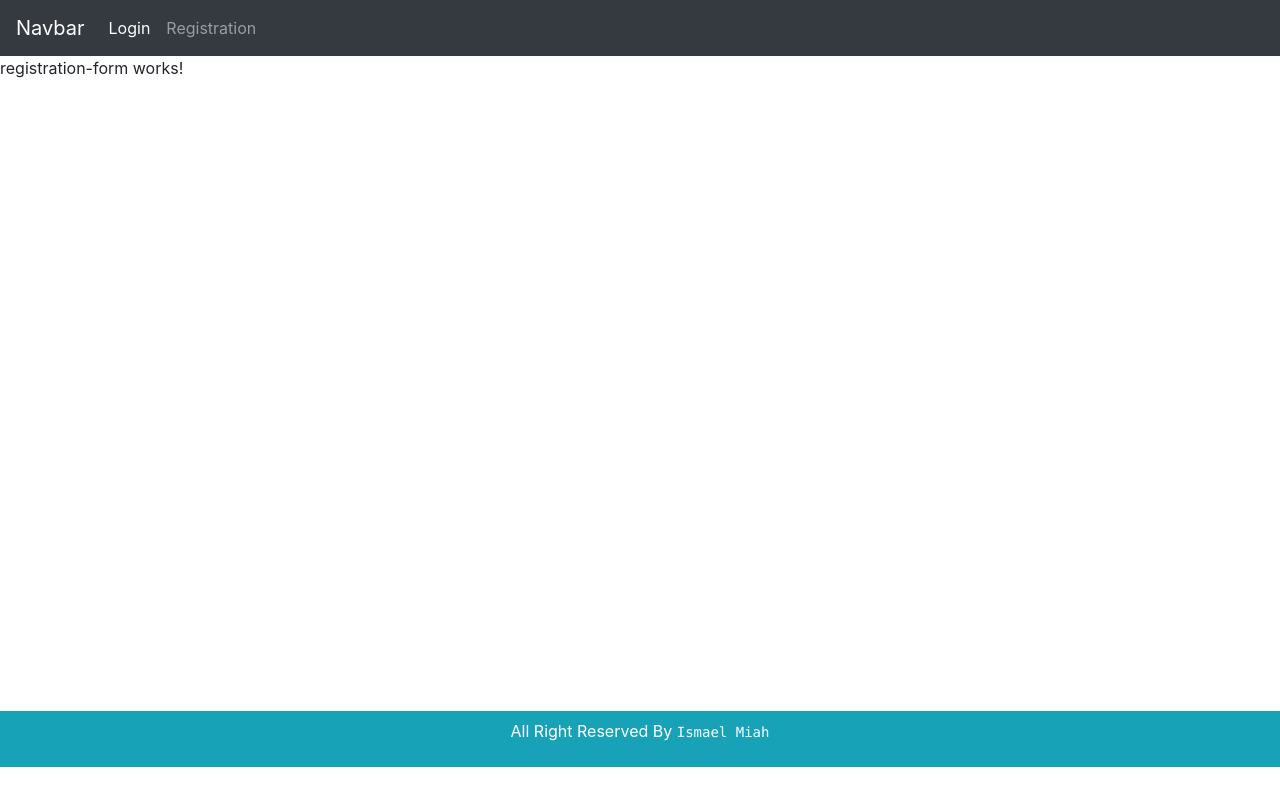
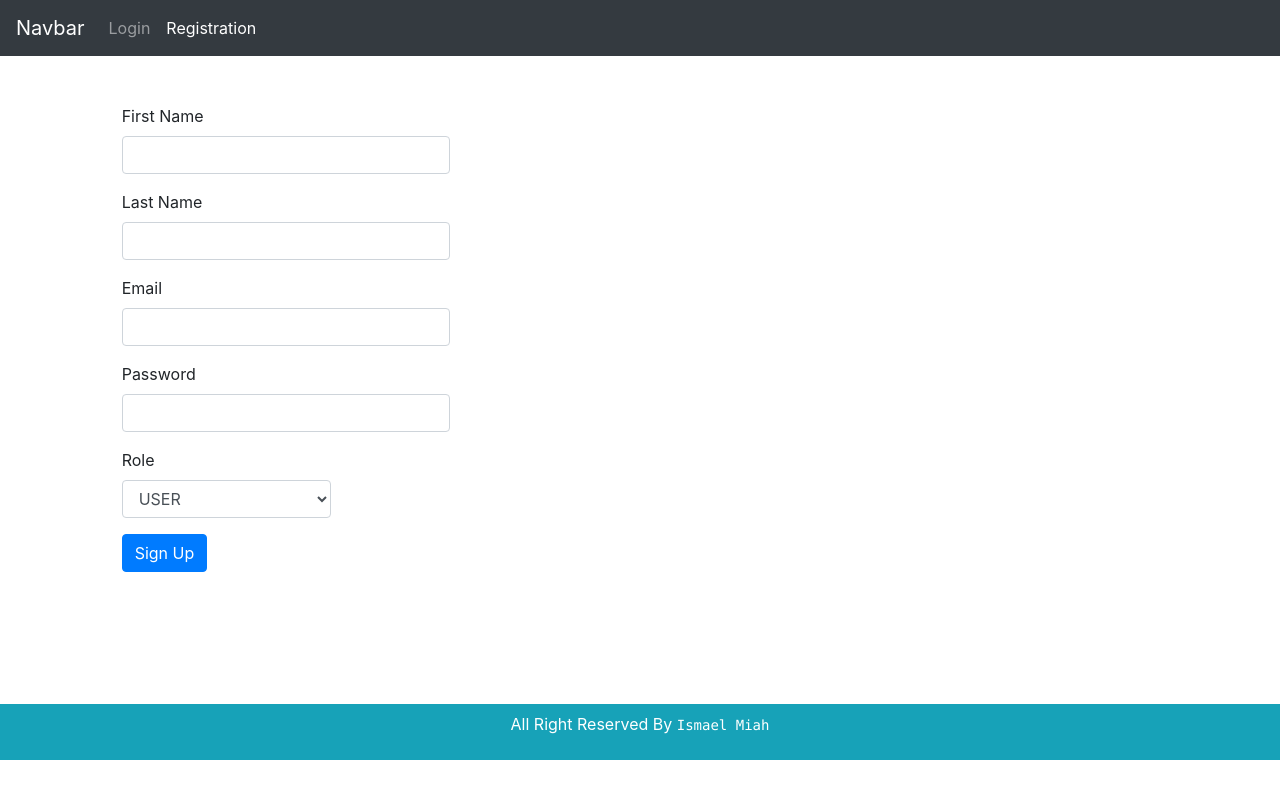
Before and after one commit to ismaelmiah/LoginRegistrationWithAngular, an Angular app in the folder LoginRegistration/: page /register in a window 1280 px wide. Built offline with nearby package versions, Linux system fonts and the light colour scheme.

Commit message:
Registration Form Validating

```diff
--- /dev/null
+++ b/LoginRegistration/src/app/Utils/CustomValidators.ts
@@ -0,0 +1,58 @@
+import { FormControl, FormGroup } from '@angular/forms';
+
+export class CustomValidators {
+  static mailFormat(control: FormControl): { [key: string]: boolean } {
+    var EMAIL_REGEXP = /^(([^<>()\[\]\\.,;:\s@"]+(\.[^<>()\[\]\\.,;:\s@"]+)*)|(".+"))@((\[[0-9]{1,3}\.[0-9]{1,3}\.[0-9]{1,3}\.[0-9]{1,3}])|(([a-zA-Z\-0-9]+\.)+[a-zA-Z]{2,}))$/;
+    if (control.value != '' && !EMAIL_REGEXP.test(control.value)) {
+      return { incorrectMailFormat: true };
+    }
+    return null;
+  }
+
+  static nameFormat(control: FormControl): { [s: string]: boolean } {
+    var NAME_REGEXP = /^[a-zA-Z ]*$/;
+    if (control.value != '' && !NAME_REGEXP.test(control.value)) {
+      return { incorrectNameFormat: true };
+    }
+    return null;
+  }
+
+  static checkPasswords(control: FormControl) {
+    let hasNumber = /\d/.test(control.value);
+    let hasUpper = /[A-Z]/.test(control.value);
+    let hasLower = /[a-z]/.test(control.value);
+    const valid = hasNumber && hasUpper && hasLower;
+    if (!valid) {
+      return { invalidPassword: true };
+    }
+    return null;
+  }
+
+  static getErrorForPassword(field: string, signUpForm: FormGroup): string {
+    return signUpForm.controls[field].hasError('required')
+      ? 'This field is required!'
+      : signUpForm.controls[field].hasError('invalidPassword')
+      ? 'Password has at least 1 Uppercase, 1 Lowercase, 1 Number'
+      : signUpForm.controls[field].hasError('minlength')
+      ? 'Password must be at least 6 characters length'
+      : '';
+  }
+
+  static getErrorForNameField(field: string, signUpForm: FormGroup): string {
+    return signUpForm.controls[field].hasError('required')
+      ? 'This field is required!'
+      : signUpForm.controls[field].hasError('incorrectNameFormat')
+      ? 'Not a valid name'
+      : signUpForm.controls[field].hasError('minlength')
+      ? 'Required length is at least 3 characters'
+      : '';
+  }
+
+  static getErrorForEmailField(field: string, signUpForm: FormGroup): string {
+    return signUpForm.controls[field].hasError('required')
+      ? 'This field is required!'
+      : signUpForm.controls[field].hasError('incorrectMailFormat')
+      ? 'Not a valid email address'
+      : '';
+  }
+}
--- a/LoginRegistration/src/app/login/components/login-form/login-form.component.html
+++ b/LoginRegistration/src/app/login/components/login-form/login-form.component.html
@@ -1,32 +1,7 @@
-<div class="card">
-  <h4 class="card-header">Login</h4>
-  <div class="card-body">
-    <form [formGroup]="loginForm" (ngSubmit)="onSubmit()">
-      <div class="form-group">
-        <label for="username">Username</label>
-        <input
-          type="text"
-          formControlName="email"
-          class="form-control"
-        />
-      </div>
-      <div class="form-group">
-        <label for="password">Password</label>
-        <input
-          type="password"
-          formControlName="password"
-          class="form-control"
-        />
-      </div>
-      <div class="form-group">
-        <button class="btn btn-primary">
-          <span
-            class="spinner-border spinner-border-sm mr-1"
-          ></span>
-          Login
-        </button>
-        <a routerLink="../register" class="btn btn-link">Register</a>
-      </div>
-    </form>
+<div class="row"  style="max-width: 100%;">
+  <div class="col-xl-1"></div>
+  <div class="col-xl-7">
+    <p>Login Form</p>
   </div>
+  <div class="col-xl-4"></div>
 </div>
--- a/LoginRegistration/src/app/registration/components/registration-form/registration-form.component.html
+++ b/LoginRegistration/src/app/registration/components/registration-form/registration-form.component.html
@@ -1 +1,84 @@
-<p>registration-form works!</p>
+<div class="row" style="max-width: 100%">
+  <div class="col-xl-1"></div>
+  <div class="col-xl-7">
+    <form [formGroup]="signUpForm" (ngSubmit)="onSubmit()">
+      <div class="form-group col-md-6">
+        <label for="firstname">First Name</label>
+        <input
+          type="text"
+          class="form-control"
+          formControlName="firstName"
+          id="firstname"
+        />
+        <span
+      class="help-block text-danger"
+      *ngIf="
+        !signUpForm.get('firstName').valid &&
+        signUpForm.get('firstName').touched
+      "
+      >{{ getErrorForNameField('firstName')}}</span
+    >
+      </div>
+      <div class="form-group col-md-6">
+        <label for="lastname">Last Name</label>
+        <input
+          type="text"
+          formControlName="lastName"
+          class="form-control"
+          id="lastname"
+        />
+        <span
+        class="help-block text-danger"
+        *ngIf="
+          !signUpForm.get('lastName').valid &&
+          signUpForm.get('lastName').touched
+        "
+        >{{ getErrorForNameField('lastName')}}</span>
+      </div>
+      <div class="form-group col-md-6">
+        <label for="email">Email</label>
+        <input
+          type="email"
+          formControlName="email"
+          class="form-control"
+          id="email"
+        />
+        <span
+        class="help-block text-danger"
+        *ngIf="
+          !signUpForm.get('email').valid &&
+          signUpForm.get('email').touched
+        "
+        >{{ getErrorForEmailField()}}</span>
+      </div>
+      <div class="form-group col-md-6">
+        <label for="password">Password</label>
+        <input
+          type="password"
+          formControlName="password"
+          class="form-control"
+          id="password"
+        />
+        <span
+        class="help-block text-danger"
+        *ngIf="
+          !signUpForm.get('password').valid &&
+          signUpForm.get('password').touched
+        "
+        >{{ getErrorForPasswordField()}}</span>
+      </div>
+      <div class="form-group col-md-4">
+        <label for="selectrole">Role</label>
+        <select id="selectrole" class="form-control" formControlName="role">
+          <option *ngFor="let r of roles; let i = index">
+            {{ r | uppercase }}
+          </option>
+        </select>
+      </div>
+      <div class="form-group col-md-4">
+        <button type="submit" class="btn btn-primary">Sign Up</button>
+      </div>
+    </form>
+  </div>
+  <div class="col-xl-4"></div>
+</div>
--- a/LoginRegistration/src/app/registration/components/registration-form/registration-form.component.ts
+++ b/LoginRegistration/src/app/registration/components/registration-form/registration-form.component.ts
@@ -1,4 +1,6 @@
 import { Component, OnInit } from '@angular/core';
+import { FormControl, FormGroup, Validators } from '@angular/forms';
+import { CustomValidators } from 'src/app/Utils/CustomValidators';
 
 @Component({
   selector: 'app-registration-form',
@@ -7,9 +9,40 @@ import { Component, OnInit } from '@angular/core';
 })
 export class RegistrationFormComponent implements OnInit {
 
+  signUpForm: FormGroup;
+  roles: string[] = ['User', 'Admin'];
+
   constructor() { }
 
   ngOnInit(): void {
+    this.initForm();
   }
 
+  initForm(){
+    this.signUpForm = new FormGroup({
+      firstName: new FormControl(null, [Validators.required, CustomValidators.nameFormat, Validators.minLength(3)]),
+      lastName: new FormControl(null,  [Validators.required, CustomValidators.nameFormat, Validators.minLength(3)]),
+      email: new FormControl(null, [Validators.required, CustomValidators.mailFormat]),
+      password: new FormControl(null, [Validators.required, CustomValidators.checkPasswords]),
+      role: new FormControl(null)
+    })
+  }
+
+  onSubmit(){
+    console.log(this.signUpForm);
+  }
+
+  getErrorForNameField(field: string){
+    return CustomValidators.getErrorForNameField(field, this.signUpForm);
+  }
+
+  getErrorForEmailField(){
+    return CustomValidators.getErrorForEmailField('email', this.signUpForm);
+  }
+
+  getErrorForPasswordField(){
+    return CustomValidators.getErrorForPassword('password', this.signUpForm);
+  }
+
+
 }
--- a/LoginRegistration/src/app/registration/registration.module.ts
+++ b/LoginRegistration/src/app/registration/registration.module.ts
@@ -2,6 +2,7 @@ import { NgModule } from '@angular/core';
 import { CommonModule } from '@angular/common';
 import { RegistrationFormComponent } from './components/registration-form/registration-form.component';
 import { RegistrationRoutingModule } from './registration.routing.module';
+import { ReactiveFormsModule } from '@angular/forms';
 
 
 
@@ -9,6 +10,7 @@ import { RegistrationRoutingModule } from './registration.routing.module';
   declarations: [RegistrationFormComponent],
   imports: [
     CommonModule,
+    ReactiveFormsModule,
     RegistrationRoutingModule
   ]
 })
--- a/LoginRegistration/src/app/shared/components/header/header.component.html
+++ b/LoginRegistration/src/app/shared/components/header/header.component.html
@@ -10,11 +10,15 @@
   </button>
   <div class="collapse navbar-collapse" id="collapsibleNavbar">
     <ul class="navbar-nav">
-      <li class="nav-item active">
-        <a class="nav-link" routerLink="login">Login</a>
+      <li class="nav-item">
+        <a class="nav-link" routerLinkActive="active" routerLink="login"
+          >Login</a
+        >
       </li>
       <li class="nav-item">
-        <a class="nav-link" routerLink="register">Registration</a>
+        <a class="nav-link" routerLinkActive="active" routerLink="register"
+          >Registration</a
+        >
       </li>
     </ul>
   </div>
--- a/LoginRegistration/src/app/shared/components/main-content/main-content.component.html
+++ b/LoginRegistration/src/app/shared/components/main-content/main-content.component.html
@@ -1,5 +1,5 @@
 <app-header></app-header>
-<div style="height: 655px">
+<div class="app-container mt-5" style="height: 600px; width: 100%;">
   <router-outlet></router-outlet>
 </div>
 <app-footer></app-footer>
```
